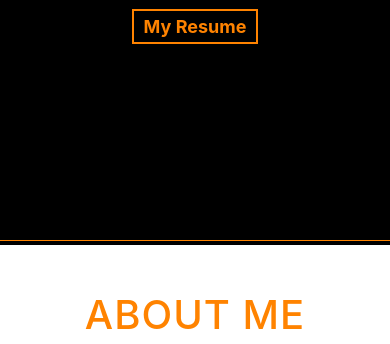
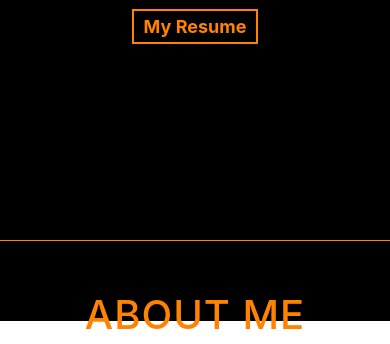
Before and after one commit to SSJ6Porfy/portfolio-site, a website with bundled scripts: page index.html in a window 390 px wide. Shown: the part 481-825 px from the top of the page. Built offline with nearby package versions, Linux system fonts and the light colour scheme; grey boxes are pictures that could not be loaded; a script that the page names is missing.

Commit message:
fixed particle rendering

```diff
--- a/css/style.css
+++ b/css/style.css
@@ -208,7 +208,7 @@ canvas {
 
   #particles-js {
     top: 0;
-    height: 86%;
+    height: 95%;
   }
 
   #about p {
```
